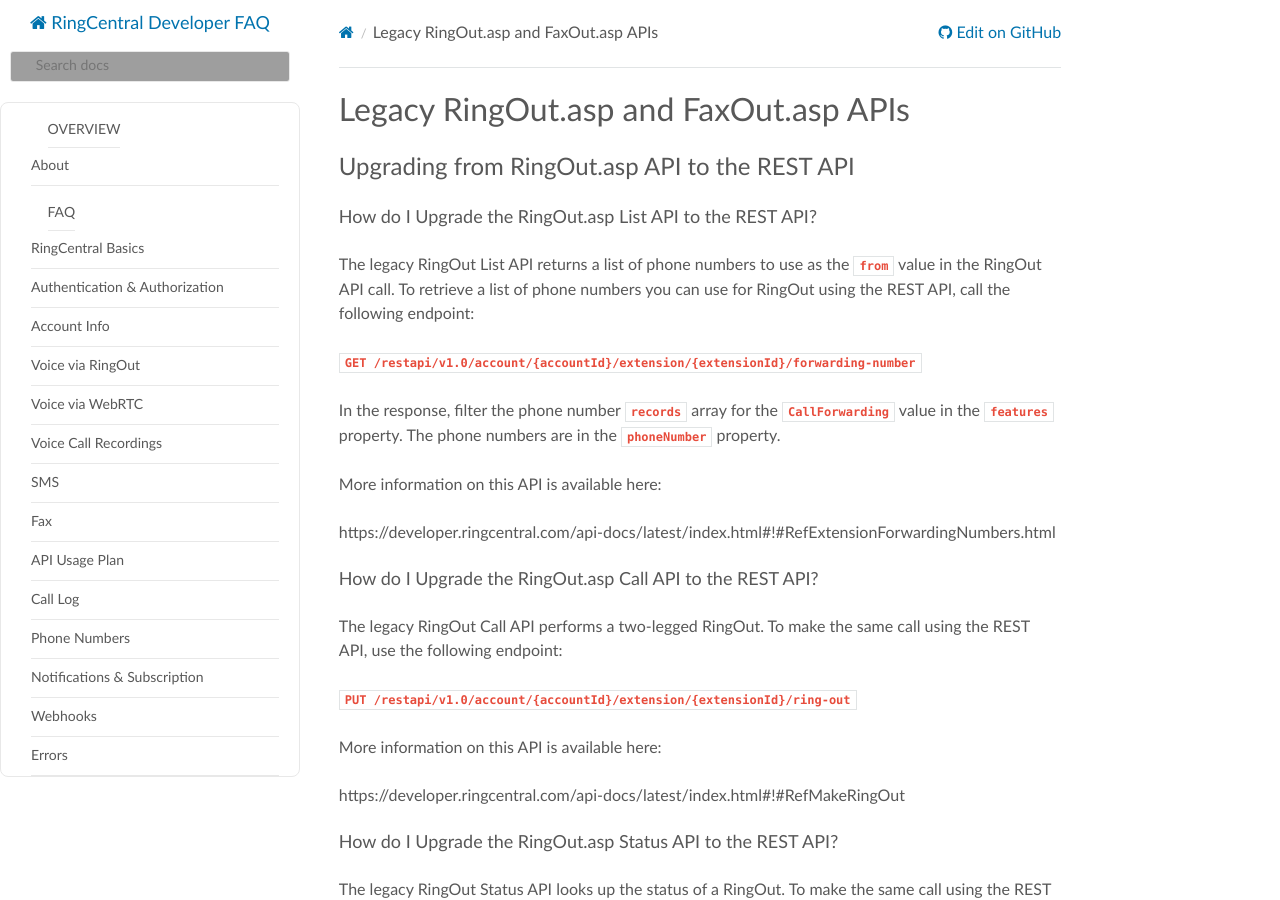
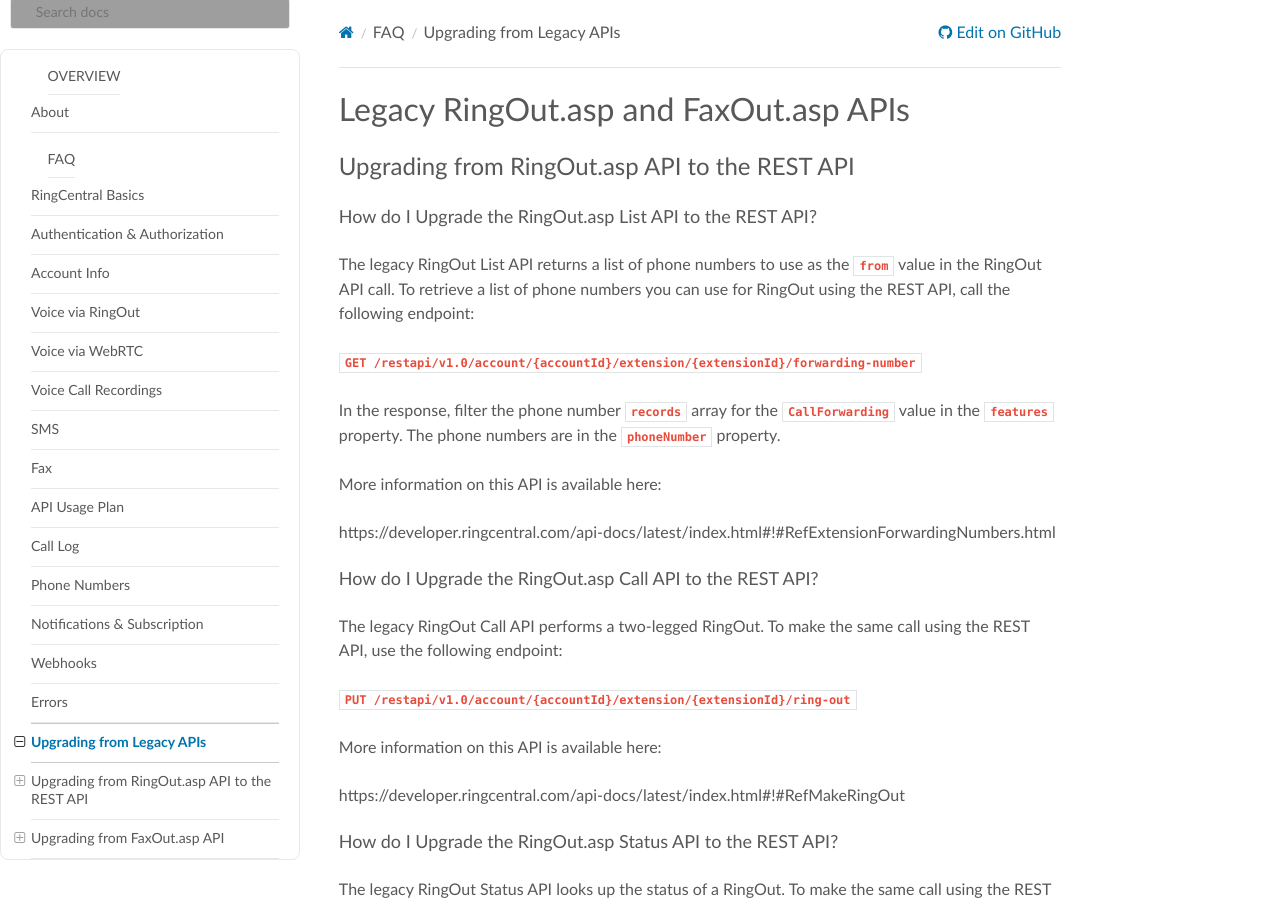
Before and after one commit to ringcentral/ringcentral-faq, an MkDocs documentation site: the page built from docs/legacy_ringout_faxout_apis.md, in a window 1280 px wide and 900 px high. Built offline with MkDocs 1.6.1, drawn with Linux system fonts in a browser that asks for light colours; nearby versions of some CDN libraries; old or Windows-style settings are respelled for this version of MkDocs; grey boxes are pictures that could not be loaded.

Commit message:
update doc indexes

```diff
--- a/mkdocs.yml
+++ b/mkdocs.yml
@@ -23,3 +23,4 @@
 - ['notifications_subscriptions.md', 'FAQ', 'Notifications & Subscription']
 - ['webhooks.md', 'FAQ', 'Webhooks']
 - ['errors.md', 'FAQ', 'Errors']
+- ['legacy_ringout_faxout_apis.md', 'FAQ', 'Upgrading from Legacy APIs']
```
Also changed, not shown: README.md (+1 -0 lines).
